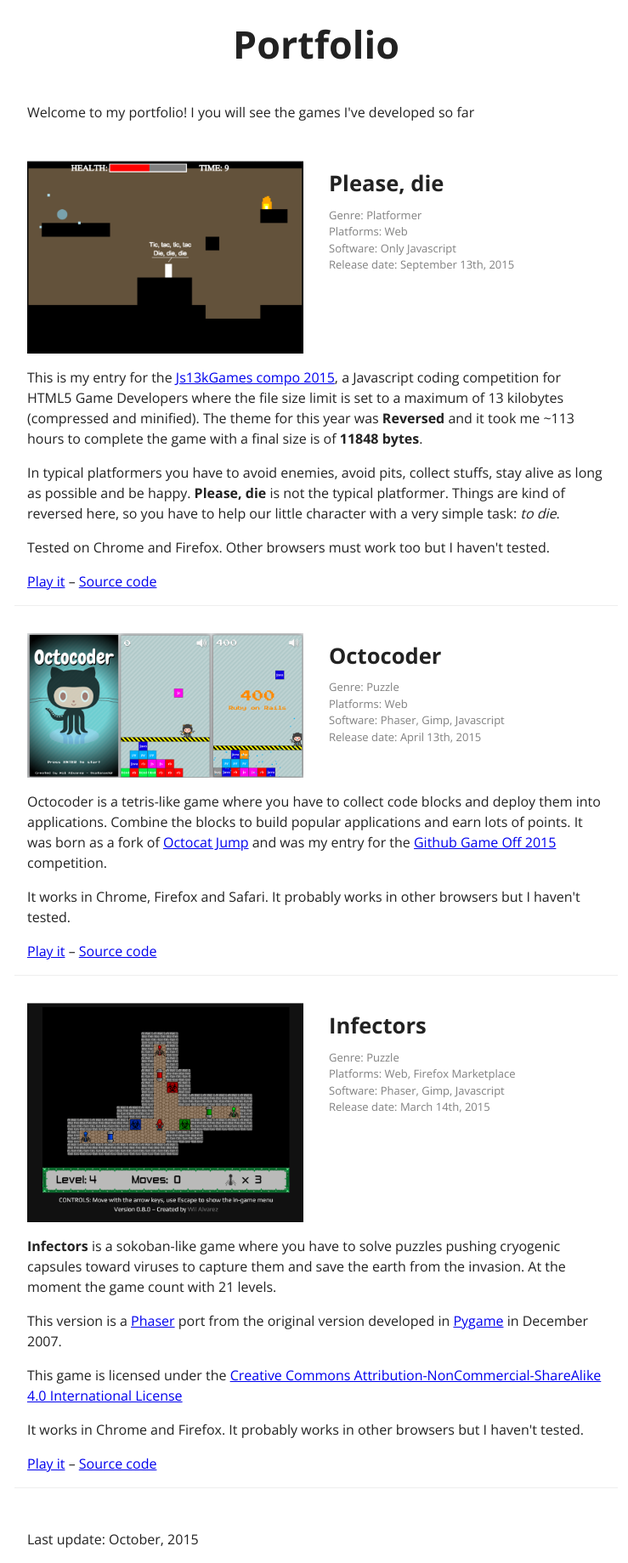
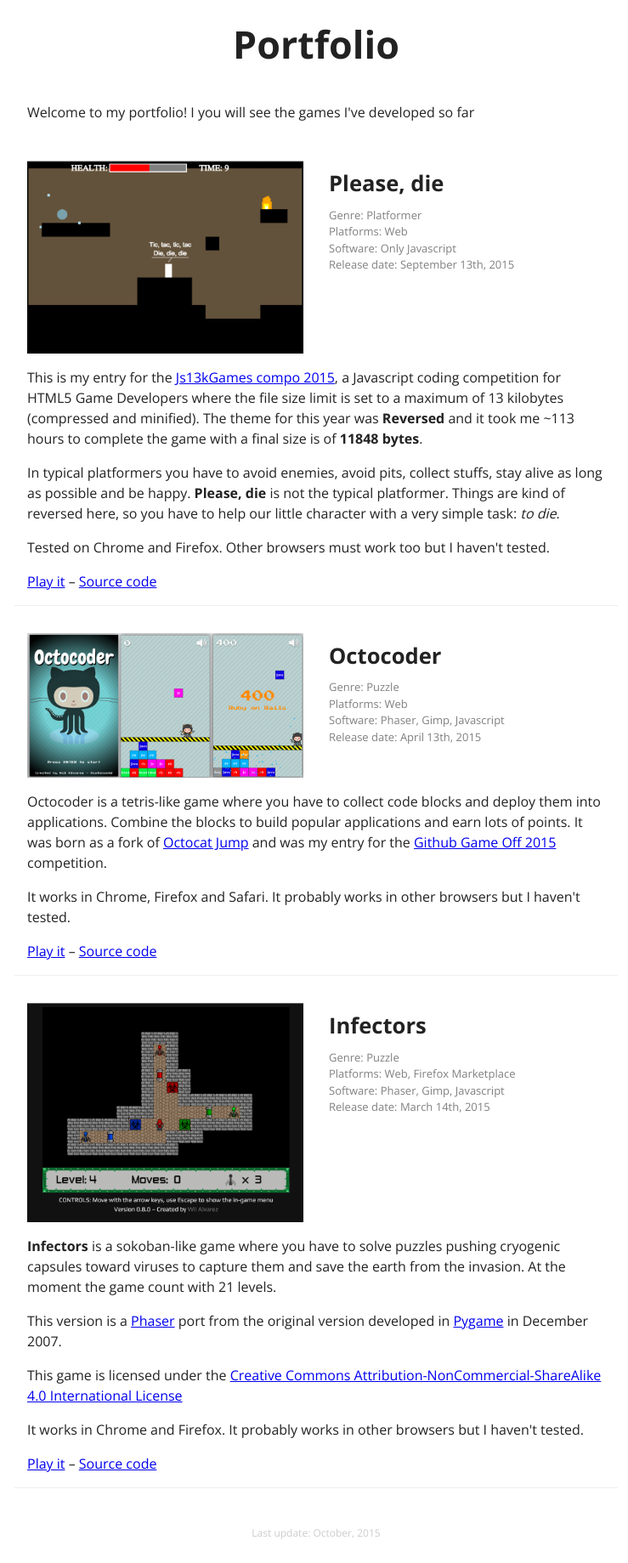
Before and after one commit to satanas/site, a Jekyll site: the page built from portfolio/index.html, in a window 1280 px wide. Shown: the whole page at 85% size, without its empty margins (268-1007 px from the left). Built offline with Jekyll 4.4.1, drawn with Linux system fonts in a browser that asks for light colours; Markdown is read by kramdown in place of the engine named in the settings.

Commit message:
Added style for last update footer

```diff
--- a/assets/css/app.css
+++ b/assets/css/app.css
@@ -80,6 +80,12 @@
 
 .row.description {
   border-bottom: 1px solid #eee;
-  margin-bottom: 32px;
+  margin-bottom: 32px; /* Fallback */
   margin-bottom: 2rem;
 }
+
+.last-update {
+  text-align: center;
+  font-size: 0.75rem;
+  color: #ccc;
+}
```
